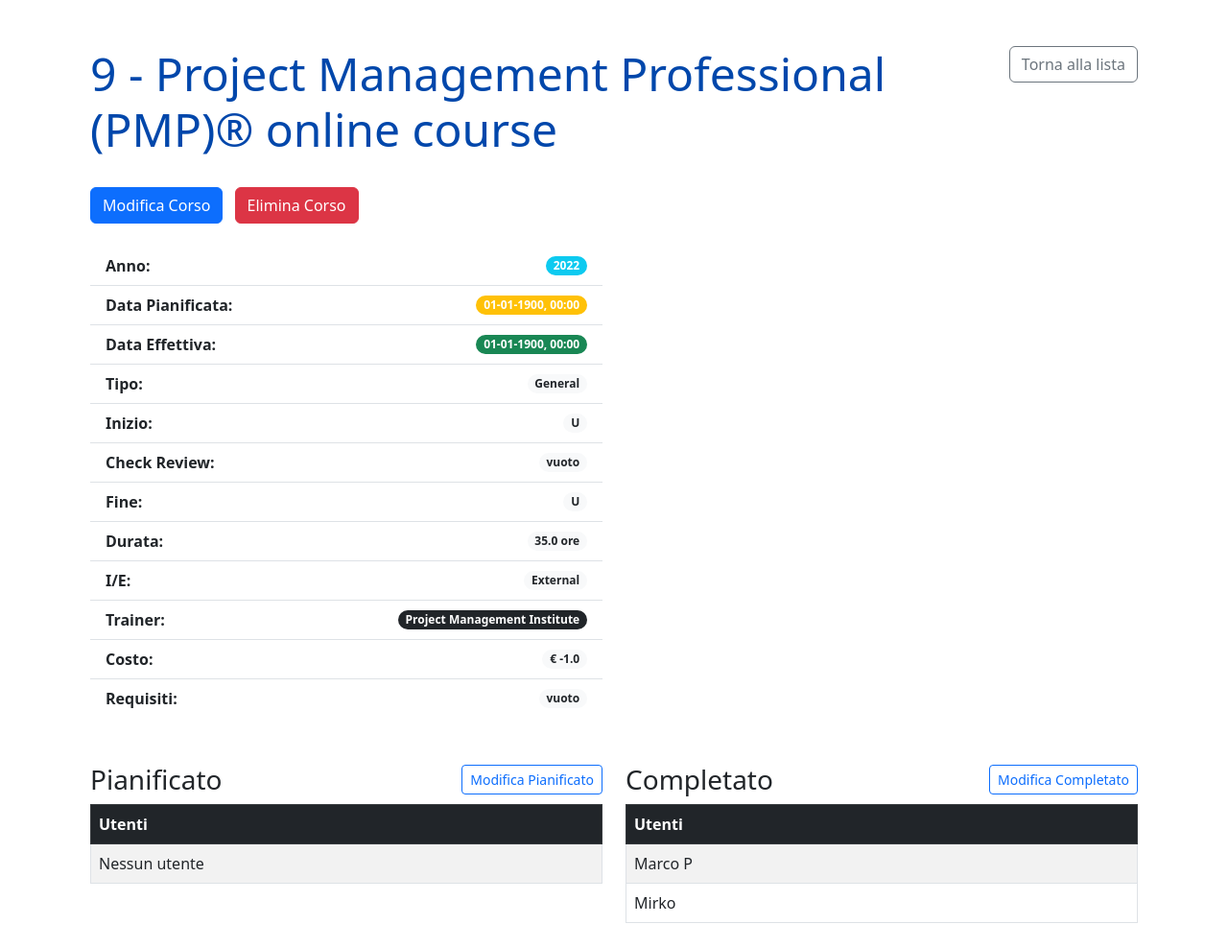
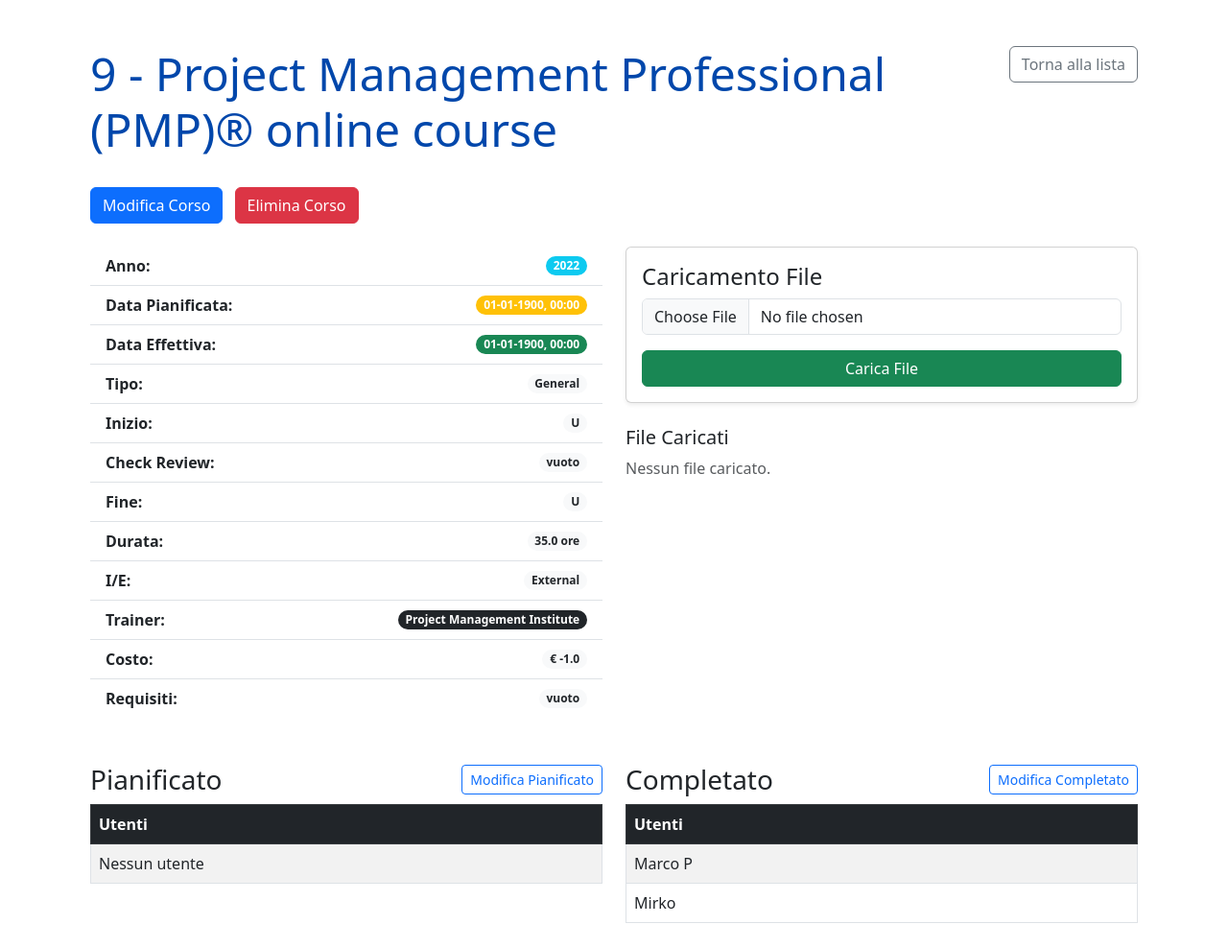
Before and after one commit to karim1655/Web_DB_Project, a Django app: page /coursedetail/1/ in a window 1280 px wide. Shown: the part 56-1044 px from the top of the page at 96% size. Run offline with Django 5.2, Linux system fonts and the light colour scheme; data comes from the database, SQL or seed files in the repository; both versions use the stored data as it was after the commit.

Commit message:
Added file upload

```diff
--- a/web_app/templates/web_app/course_detail.html
+++ b/web_app/templates/web_app/course_detail.html
@@ -28,11 +28,12 @@
             </a>
         </div>
 
-        <!-- Dettagli del corso -->
-        <div class="row mb-4">
-            <div class="col-md-6">
-                <ul class="list-group list-group-flush">
-                    <li class="list-group-item d-flex justify-content-between align-items-center">
+
+    <div class="row mb-4">
+    <div class="col-md-6">
+        <ul class="list-group list-group-flush">
+            <!-- Dettagli del corso -->
+            <li class="list-group-item d-flex justify-content-between align-items-center">
                         <strong>Anno:</strong>
                         <span class="badge rounded-pill bg-info">{{ course.year }}</span>
                     </li>
@@ -80,9 +81,53 @@
                         <strong>Requisiti:</strong>
                         <span class="badge rounded-pill bg-light text-dark">{{ course.requirement }}</span>
                     </li>
-                </ul>
+        </ul>
+    </div>
+
+    <!-- Caricamento file -->
+    <div class="col-md-6">
+        <div class="card shadow-sm">
+            <div class="card-body">
+                <h4 class="card-title">Caricamento File</h4>
+
+                <!-- Form per il caricamento dei file -->
+                <form method="post" enctype="multipart/form-data" action="{% url 'upload_file' course.id %}">
+                    {% csrf_token %}
+                    <div class="mb-3">
+                        <!-- <label for="fileUpload" class="form-label">Seleziona un file</label> -->
+                        <input type="file" class="form-control" id="fileUpload" name="uploaded_file" required>
+                    </div>
+                    <button type="submit" class="btn btn-success w-100">
+                        <i class="bi bi-upload"></i> Carica File
+                    </button>
+                </form>
             </div>
         </div>
+
+        <!-- Lista dei file caricati -->
+        <div class="mt-4">
+            <h5>File Caricati</h5>
+            {% if files %}
+                <ul class="list-group">
+                    {% for file in files %}
+                        <li class="list-group-item d-flex justify-content-between align-items-center">
+                            <a href="{{ file.file.url }}" target="_blank">{{ file.file.url|slice:"15:" }}</a>
+                            <span class="badge bg-secondary">{{ file.uploaded_at|date:'d-m-Y H:i' }}</span>
+                        </li>
+                    {% endfor %}
+                </ul>
+            {% else %}
+                <p class="text-muted">Nessun file caricato.</p>
+            {% endif %}
+        </div>
+    </div>
+</div>
+
+
+
+
+
+
 <br>
         <!-- Sezione tabelle -->
         <div class="row">
--- a/web_app/views.py
+++ b/web_app/views.py
@@ -7,7 +7,7 @@ from django.views.generic import CreateView, DetailView, UpdateView, DeleteView,
 from django.contrib import messages
 
 from .forms import CustomUserCreationForm, CustomUserUpdateForm, CourseForm, UpdateAttendanceForm, SearchForm
-from .models import CustomUser, Course, Attendance
+from .models import CustomUser, Course, Attendance, File
 
 
 # Create your views here.
@@ -81,6 +81,8 @@ class CoursesListView(ListView):
 def course_detail(request, pk):
     course = get_object_or_404(Course, pk=pk)
 
+    files = File.objects.filter(user_id=request.user.id, course=pk).order_by('-uploaded_at')
+
     # Query per ottenere le attendances associate al corso
     attendances = Attendance.objects.filter(course=course)
 
@@ -92,6 +94,7 @@ def course_detail(request, pk):
         'course': course,
         'pianificato_users': [rel.user for rel in pianificato],
         'completato_users': [rel.user for rel in completato],
+        'files': files,
     }
     return render(request, 'web_app/course_detail.html', context)
 
@@ -233,3 +236,16 @@ def search(request):
             }
 
     return render(request, 'web_app/search.html', ctx)
+
+
+def upload_file(request, pk):
+    attendances = Attendance.objects.filter(user_id=request.user.id, course_id=pk)
+    if attendances.count() == 0:
+        messages.error(request, 'Bisogna aver pianificato o completato il corso per poter caricare dei file')
+        return redirect('course_detail', pk=pk)
+
+    if request.method == 'POST' and request.FILES.get('uploaded_file'):
+        uploaded_file = request.FILES['uploaded_file']
+        File.objects.create(user_id=request.user.id, course_id=pk, file=uploaded_file)
+        messages.success(request, 'File caricato con successo!')
+    return redirect('course_detail', pk=pk)
--- a/web_db_project/settings.py
+++ b/web_db_project/settings.py
@@ -130,3 +130,8 @@ STATIC_URL = 'static/'
 # https://docs.djangoproject.com/en/5.1/ref/settings/#default-auto-field
 
 DEFAULT_AUTO_FIELD = 'django.db.models.BigAutoField'
+
+
+# Media upload
+MEDIA_URL = '/media/'
+MEDIA_ROOT = os.path.join(BASE_DIR, 'media/')
--- a/web_db_project/urls.py
+++ b/web_db_project/urls.py
@@ -16,7 +16,11 @@ Including another URLconf
 """
 from django.contrib import admin
 from django.urls import path
+from django.conf import settings
+from django.conf.urls.static import static
+
 from web_app import views
+
 
 urlpatterns = [
     path('admin/', admin.site.urls),
@@ -41,4 +45,10 @@ urlpatterns = [
     path('courseupdate/<int:pk>/completedupdate', views.planned_completed_update, name='completed_update'),
 
     path('search', views.search, name='search'),
+
+    path('coursedetail/<int:pk>/uploadfile', views.upload_file, name='upload_file')
 ]
+
+
+if settings.DEBUG:
+    urlpatterns += static(settings.MEDIA_URL, document_root=settings.MEDIA_ROOT)
```
Also changed, not shown: db.sqlite3.
